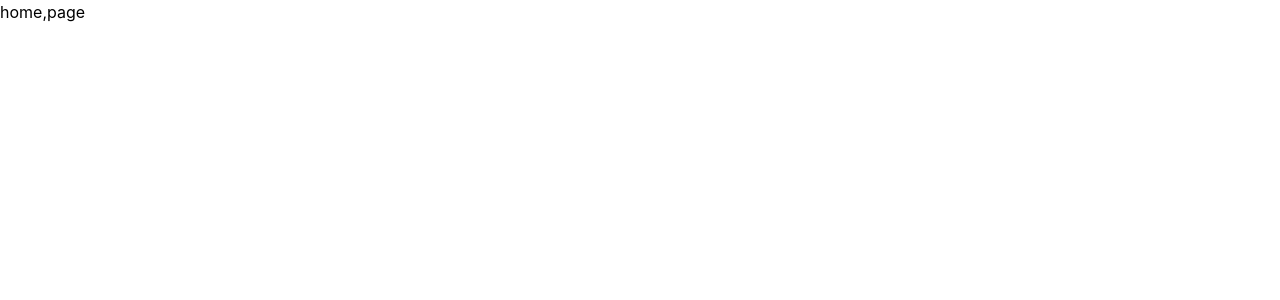
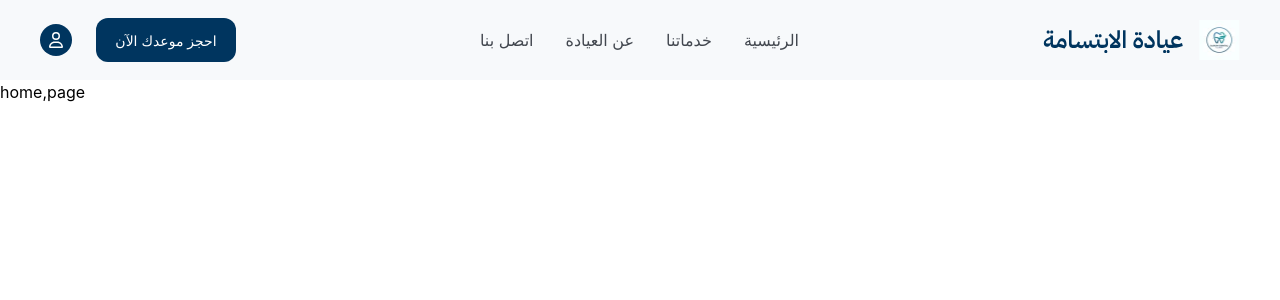
Before and after one commit to sydalshghty/smilecare-clinic, a React (Vite) app: page / in a window 1280 px wide. Shown: the top 300 px of the page. Built offline with nearby package versions, Linux system fonts and the light colour scheme.

Commit message:
upload-all-new-files

```diff
--- a/package.json
+++ b/package.json
@@ -16,6 +16,7 @@
     "lucide": "^1.33.0",
     "react": "^19.2.8",
     "react-dom": "^19.2.8",
+    "react-icons": "^5.7.0",
     "react-router-dom": "^7.18.2",
     "tailwindcss": "^4.3.3"
   },
--- a/src/App.jsx
+++ b/src/App.jsx
@@ -1,16 +1,20 @@
 import { Routes,Route } from "react-router-dom";
+import Header from "./components/header";
 import Home from "./pages/home";
 import About from "./pages/about";
 import ContactUs from "./pages/contactus";
 import OrderNow from "./pages/ordernow";
 function App() {
   return (
+    <>
+      <Header/>
       <Routes>
         <Route path="/" element={<Home/>}></Route>
         <Route path="about" element={<Home/>}></Route>
         <Route path="contactus" element={<ContactUs/>}></Route>
         <Route path="ordernow" element={<OrderNow/>}></Route>
       </Routes>
+    </>
   )
 }
 
--- /dev/null
+++ b/src/components/header.jsx
@@ -0,0 +1,38 @@
+import { href, Link } from "react-router-dom";
+import { FaRegUser } from "react-icons/fa6";
+import logoClinic from "../assets/logo-clinic.svg";
+import { useState } from "react";
+function Header(){
+    const menuLinks = [
+        {id: 1, link: "الرئيسية", href: "/"},
+        {id: 2, link: "خدماتنا", href: "#"},
+        {id: 3, link: "عن العيادة", href: "#"},
+        {id: 4, link: "اتصل بنا", href: "#"}
+    ]
+    return(
+        <header className="w-full h-20 bg-(--bg1) sticky top-0 left-0">
+            <div className="container w-full h-full flex justify-between items-center flex-row-reverse">
+                <Link to={"/"} className="col-logo">
+                    <img src={logoClinic} alt="logo" className="w-full h-full object-contain"/>
+                </Link>
+                <ul className="flex gap-8 flex-row-reverse">
+                    {menuLinks.map((link,index) => {
+                        return(
+                            <li key={link.id}>
+                                <Link to={link.href} className={`text-[16px] text-[#42474F]`}>{link.link}</Link>
+                            </li>
+                        )
+                    })}
+
+                </ul>
+                <div className="order-now flex gap-6 flex-row-reverse items-center">
+                    <Link to={"##"} className="w-35 h-11 bg-(--textcolor1) rounded-xl text-white text-[14px] flex justify-center items-center ">احجز موعدك الآن</Link>
+                    <div className="col-user w-8 h-8 rounded-full bg-(--textcolor1) flex justify-center items-center">
+                        <FaRegUser className="text-white"/>
+                    </div>
+                </div>
+            </div>
+        </header>
+    )
+}
+export default Header;
--- a/src/index.css
+++ b/src/index.css
@@ -20,3 +20,10 @@ ul{
     padding-right: 20px;
   }
 }
+/*Start Header Style*/
+header .container ul li a{
+  transition: color 0.5s ease;
+}
+header .container ul li:hover a{
+  color: var(--textcolor1);
+}
```
Also changed, not shown: src/assets/logo-clinic.svg (added), 1 other file (tests, documents, lock files or other folders). Lines whose indentation alone changed are shown as unchanged.
